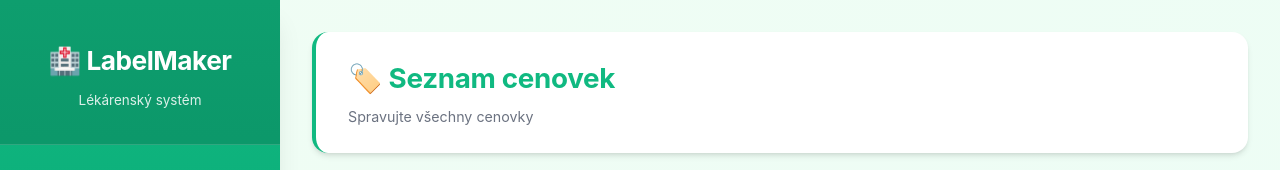
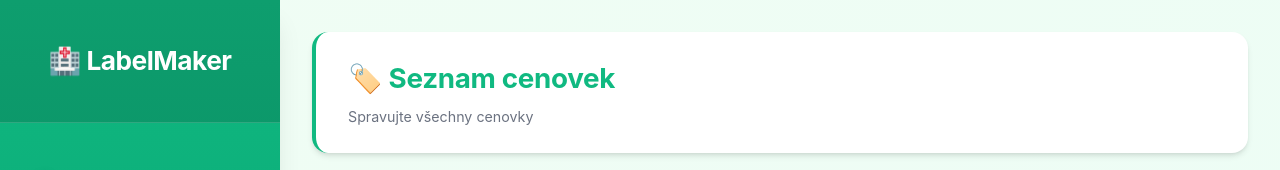
Before and after one commit to MissLittleBee/LabelMaker-2.0, a Flask app: page /labels in a window 1280 px wide. Shown: the top 170 px of the page. Run offline with Flask 3, Linux system fonts and the light colour scheme; data that the repository does not hold is empty.

Commit message:
Remove unnecessary sidebar text from label and print pages

```diff
--- a/templates/labels/list_labels.html
+++ b/templates/labels/list_labels.html
@@ -13,7 +13,6 @@
     <nav class="sidebar">
         <div class="sidebar-header">
             <h1>🏥 LabelMaker</h1>
-            <p>Lékárenský systém</p>
         </div>
         <div class="nav-menu">
             <a href="/" class="nav-item">
--- a/templates/labels/print_labels.html
+++ b/templates/labels/print_labels.html
@@ -13,7 +13,6 @@
     <nav class="sidebar">
         <div class="sidebar-header">
             <h1>🏥 LabelMaker</h1>
-            <p>Lékárenský systém</p>
         </div>
         <div class="nav-menu">
             <a href="/" class="nav-item">
```
